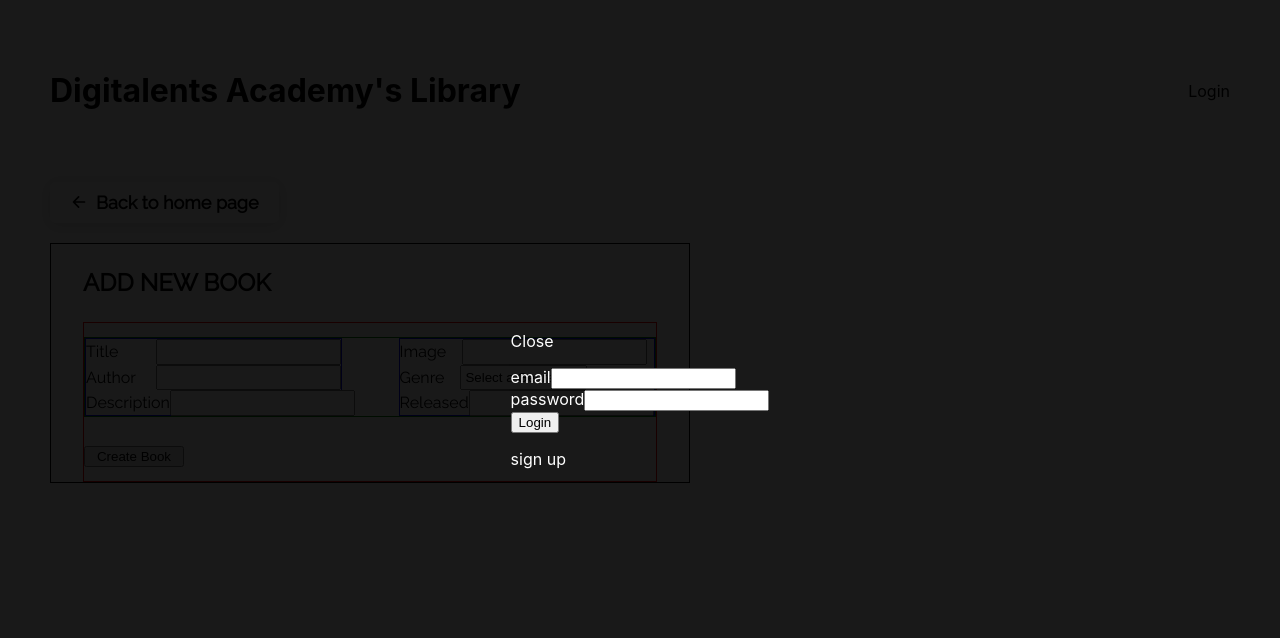
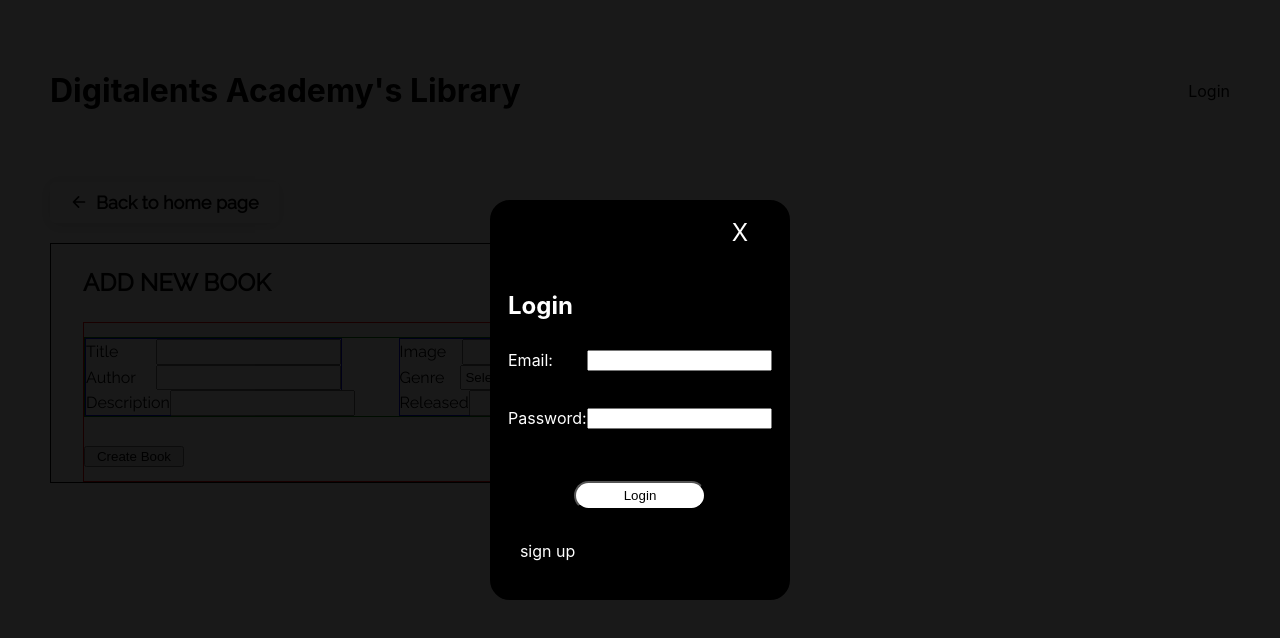
Before and after one commit to digitalents-academy/react_library, a React (Create React App) app in the folder react_library_frontend/: page /admin in a window 1280 px wide. Both pictures are taken after a click on the element "Login". Shown: the top 638 px of the page. Built offline with nearby package versions, Linux system fonts and the light colour scheme; no server answers.

Commit message:
login/register popup styling

```diff
--- a/react_library_frontend/src/App.js
+++ b/react_library_frontend/src/App.js
@@ -54,7 +54,7 @@ const App = () => {
       </Routes>
       <ToastContainer
         autoClose={2000}
-
+        pauseOnHover={false}
         closeOnClick={false}
         pauseOnFocusLoss={false}
         draggable={false}
--- a/react_library_frontend/src/components/header.js
+++ b/react_library_frontend/src/components/header.js
@@ -10,8 +10,7 @@ import "../header.css";
 const Header = ( {user, setUser} ) => {
 
 
-    const [popup, setPopup] = useState(false);
-    const [isNewUser, setIsNewUser] = useState(false);
+
 
     const [loginWindow, setLoginWindow] = useState(false);
     const [registerWindow, setRegisterWindow] = useState(false);
@@ -39,7 +38,7 @@ const Header = ( {user, setUser} ) => {
     return (
         <div className='header'>
             <h1>Digitalents Academy's Library</h1>
-           { user === "" ? <p onClick={showLoginWindow}>Login</p> :
+           { user === "" ? <p className="frontPageLoginButton" onClick={showLoginWindow}>Login</p> :
                  <button
                  onClick={() => {
                    localStorage.clear();
@@ -54,8 +53,8 @@ const Header = ( {user, setUser} ) => {
 
             {
            loginWindow ? <div onClick={(e)=>showLogin(e)} className="popupBackground"> <div className="loginRegisterWindowContainer">
-               <p onClick={showLoginWindow}>Close</p>
-            { !registerWindow ? <LoginForm loginOrRegister={loginOrRegister} setUser={setUser} /> : <RegisterForm loginOrRegister={loginOrRegister} />}
+               <p className="closeLoginRegisterWindow" onClick={showLoginWindow}>X</p>
+            { !registerWindow ? <LoginForm setLoginWindow={setLoginWindow} loginOrRegister={loginOrRegister} setUser={setUser} /> : <RegisterForm setLoginWindow={setLoginWindow} loginOrRegister={loginOrRegister} />}
             </div>
             </div>
             : null
--- a/react_library_frontend/src/components/loginForm.js
+++ b/react_library_frontend/src/components/loginForm.js
@@ -2,6 +2,7 @@ import { useState } from "react";
 import loginService from "../service/login";
 import service from "../service/books";
 import { toast } from 'react-toastify';
+import "../header.css";
 
 const LoginForm = (props) => {
   const [email, setEmail] = useState("");
@@ -23,6 +24,7 @@ const LoginForm = (props) => {
       setEmail("");
       setPassword("");
       toast.success("Logged in");
+      props.setLoginWindow(false)
     } catch (exception) {
       console.error(exception);
       toast.error("Incorrect email or password");
@@ -32,11 +34,12 @@ const LoginForm = (props) => {
 
   return (
     <div className="loginFormContainer">
+      <h2>Login</h2>
       <form className="login--form" onSubmit={handleLogin} >
-        <div className="email--input">
+        <div className="email--input input--container">
 
           <label htmlFor="email" className="email">
-            email
+            Email:
           </label>
           <input
             type="email"
@@ -46,9 +49,9 @@ const LoginForm = (props) => {
             onChange={({ target }) => setEmail(target.value)}
           ></input>
         </div>
-        <div className="password--input">
+        <div className="password--input input--container">
           <label htmlFor="password" className="password">
-            password
+            Password:
           </label>
           <input
             type="password"
@@ -59,13 +62,13 @@ const LoginForm = (props) => {
           ></input>
 
         </div>
-        <button type="submit" className="login--button">
+        <button type="submit" className="login--button submit--button">
           Login
         </button>
       </form>
 
 
-        <p onClick={() => props.loginOrRegister()}>sign up</p>
+        <p className="signUp signButton" onClick={() => props.loginOrRegister()}>sign up</p>
 
     </div>
   );
--- a/react_library_frontend/src/components/registerForm.js
+++ b/react_library_frontend/src/components/registerForm.js
@@ -22,29 +22,31 @@ const RegisterForm = (props) => {
         userService.createNewUser(newUser);
 
         e.target.register__email.value= "";
-        e.target.register__password.value= "";
+       setPassword("")
         toast.success("Register successful");
+        props.setLoginWindow(false)
     }
 
     return (
         <div className="registerFormContainer">
-            <form onSubmit={handleRegister}>
-            <div className="register--email--input">
+            <h2>Register</h2>
+            <form className="register--form" onSubmit={handleRegister}>
+            <div className="register--email--input input--container">
                     <label htmlFor='register__email' className="register__email">email</label>
                     <input type="email" name="register__email" id="register__email"></input>
                 </div>
-                <div className="register--username--input">
+                <div className="register--username--input input--container">
                     <label htmlFor='register__username' className="register__username">username</label>
                     <input type="text" name="register__username" id="register__username"></input>
                 </div>
-                <div className="register--password--input">
+                <div className="register--password--input input--container">
                     <label htmlFor='register__password' className="register__password">password</label>
                     <input onChange={({ target }) => setPassword(target.value)} value={password} type="password" name="register__password" id="register__password"></input>
                    { password.length < 1 ? <> </> : <PasswordStrengthBar password={password} /> }
                 </div>
-                <button type="submit" className="register--button">Register</button>
+                <button type="submit" className="signUp submit--button">Register</button>
             </form>
-            <p  onClick={() => props.loginOrRegister()}>sign in</p>
+            <p className="signIn signButton"  onClick={() => props.loginOrRegister()}>sign in</p>
         </div>
     )
 }
--- a/react_library_frontend/src/header.css
+++ b/react_library_frontend/src/header.css
@@ -1,3 +1,7 @@
+.frontPageLoginButton {
+
+    cursor: pointer;
+}
 
 .popupBackground {
     position: fixed;
@@ -13,8 +17,117 @@
 }
 
 .loginRegisterWindowContainer {
-    margin-top: auto;
+    padding: 1rem;
+    border: 2px solid black;
+    border-radius: 20px;
+    height: 400px;
+    /* width: 30%; */
+    min-width: 300px;
+    display: flex;
+    flex-direction: column;
+    justify-content: space-around;
     position: absolute;
     color: white;
-   /* background-color: black; */
+   background-color: black;
 }
+
+.closeLoginRegisterWindow {
+    font-size: x-large;
+    align-self: flex-end;
+    text-align: center;
+    width: 2rem;
+   border-radius: 10px;
+    margin-top: 0;
+    margin-right: 1rem;
+    transition: scale .3s;
+}
+
+.closeLoginRegisterWindow, .signButton, .login--button {
+    display: inline-block;
+    cursor: pointer;
+}
+
+.closeLoginRegisterWindow:hover {
+    scale: 1.1;
+    font-weight: 700;
+    color: green;
+    background-color: black;
+    box-shadow: 3px 3px 7px 1px ;
+
+}
+
+.signButton {
+    width: 30%;
+    text-align: center;
+    border-radius: 20px;
+    transition: scale .3s;
+    padding-top: .3rem;
+    padding-bottom: .3rem;
+
+}
+
+.signButton:hover {
+    scale: 1.1;
+    font-weight: 500;
+
+    color: green;
+    background-color: black;
+    box-shadow: 3px 3px 7px 1px ;
+}
+
+
+
+.submit--button {
+    cursor: pointer;
+    border-radius: 20px;
+    padding-top: .3rem;
+    padding-bottom: .3rem;
+    background-color: white;
+    box-shadow: 3px 3px 7px 1px;
+    width: 50%;
+    margin-top: 2rem;
+    margin-left: auto;
+    margin-right: auto;
+    transition: scale .5s;
+}
+
+.submit--button:hover {
+
+    scale: 1.1;
+    background-color: black;
+    color: green;
+    font-weight: 700;
+    /* font-size: larger; */
+    /* text-shadow: blue 1px 1px 1px ; */
+    box-shadow: 3px 3px 7px 1px ;
+
+}
+
+
+
+.loginFormContainer, .registerFormContainer {
+    display: flex;
+    flex-grow: 2;
+    flex-direction: column;
+    justify-content: space-around;
+}
+
+
+
+.login--form, .register--form {
+    display: flex;
+    flex-direction: column;
+    justify-content: space-around;
+    height: 90%;
+}
+
+.input--container {
+    display: flex;
+    justify-content: space-between;
+}
+
+
+
+.email--input {
+    margin-bottom: 1em;
+}
--- a/react_library_frontend/src/service/books.js
+++ b/react_library_frontend/src/service/books.js
@@ -34,7 +34,7 @@ const updateLoanStatus = (id) => {
   const config = {
     headers: { Authorization: token },
   };
-  const request = axios.put(`${baseUrl}/${id}`, config);
+  const request = axios.put(`${baseUrl}/loan/${id}`, config);
 
   return request.then((response) => response.data);
 };
```
